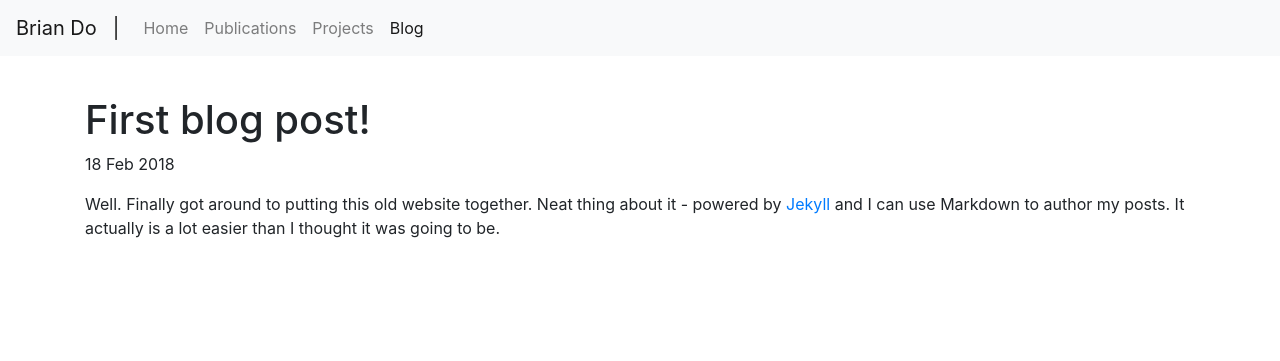
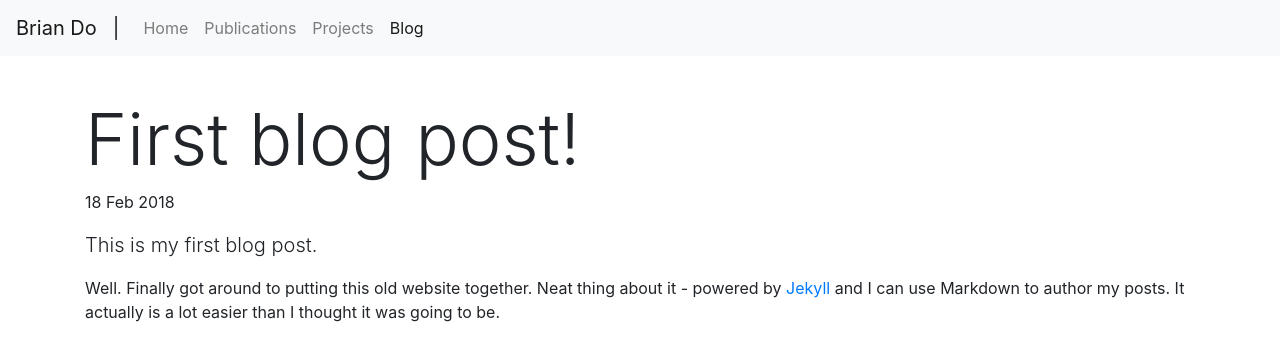
Before and after one commit to bdo311/bdo311.github.io, a Jekyll site: the page built from _posts/2018-02-18-newpost.md, in a window 1280 px wide. Shown: the top 361 px of the page. Built offline with Jekyll 4.4.1, drawn with Linux system fonts in a browser that asks for light colours; nearby versions of some CDN libraries.

Commit message:
update blog

```diff
--- a/_layouts/post.html
+++ b/_layouts/post.html
@@ -1,9 +1,9 @@
 ---
 layout: default
 ---
-<h1>{{ page.title }}</h1>
+<h1 class="display-3">{{ page.title }}</h1>
 <p class="meta">{{ page.date | date_to_string }}</p>
-
+<p class="lead">{{ page.lead}}</p>
 <div class="post">
   {{ content }}
 </div>
--- a/_posts/2018-02-18-newpost.md
+++ b/_posts/2018-02-18-newpost.md
@@ -1,6 +1,7 @@
 ---
 layout: post
 title: "First blog post!"
+lead: "This is my first blog post."
 date: 2018-02-18
 ---
 
```
